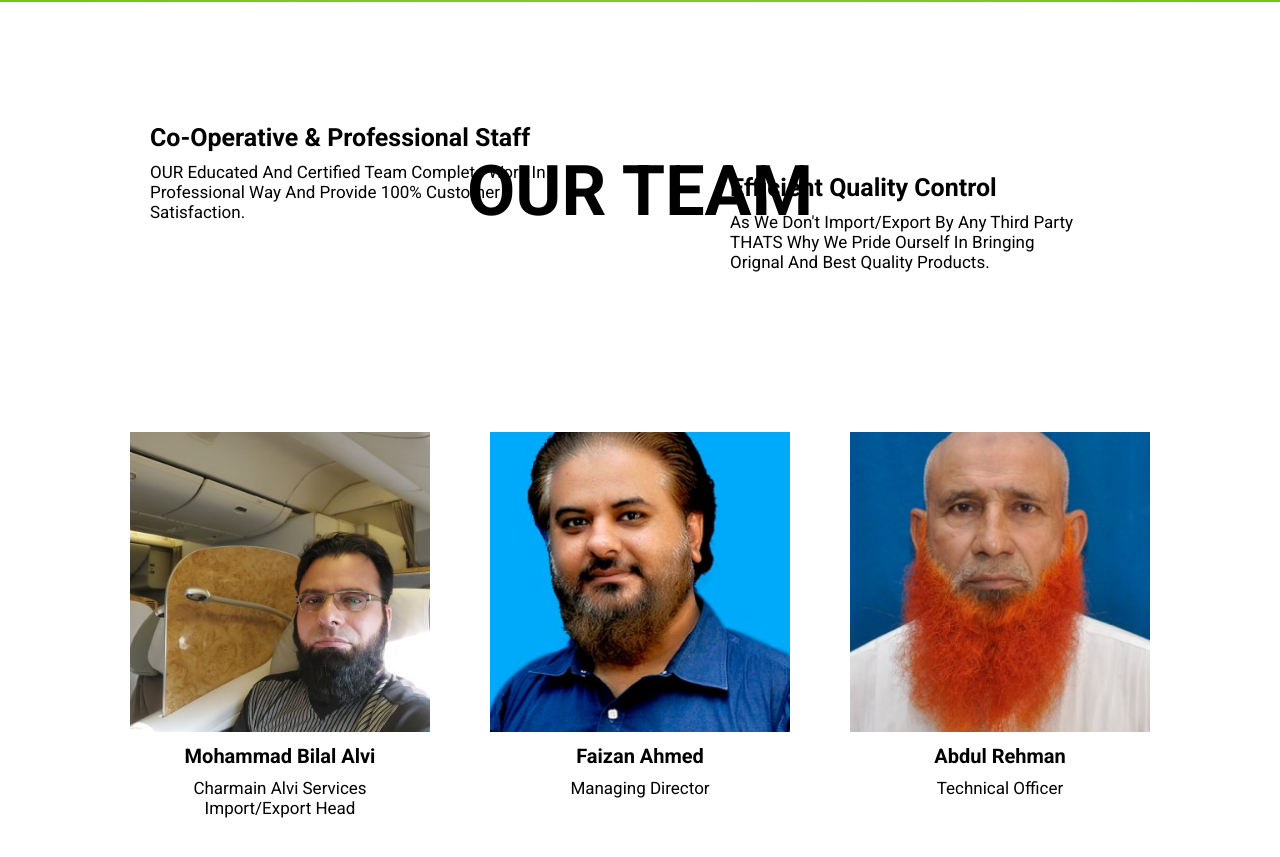
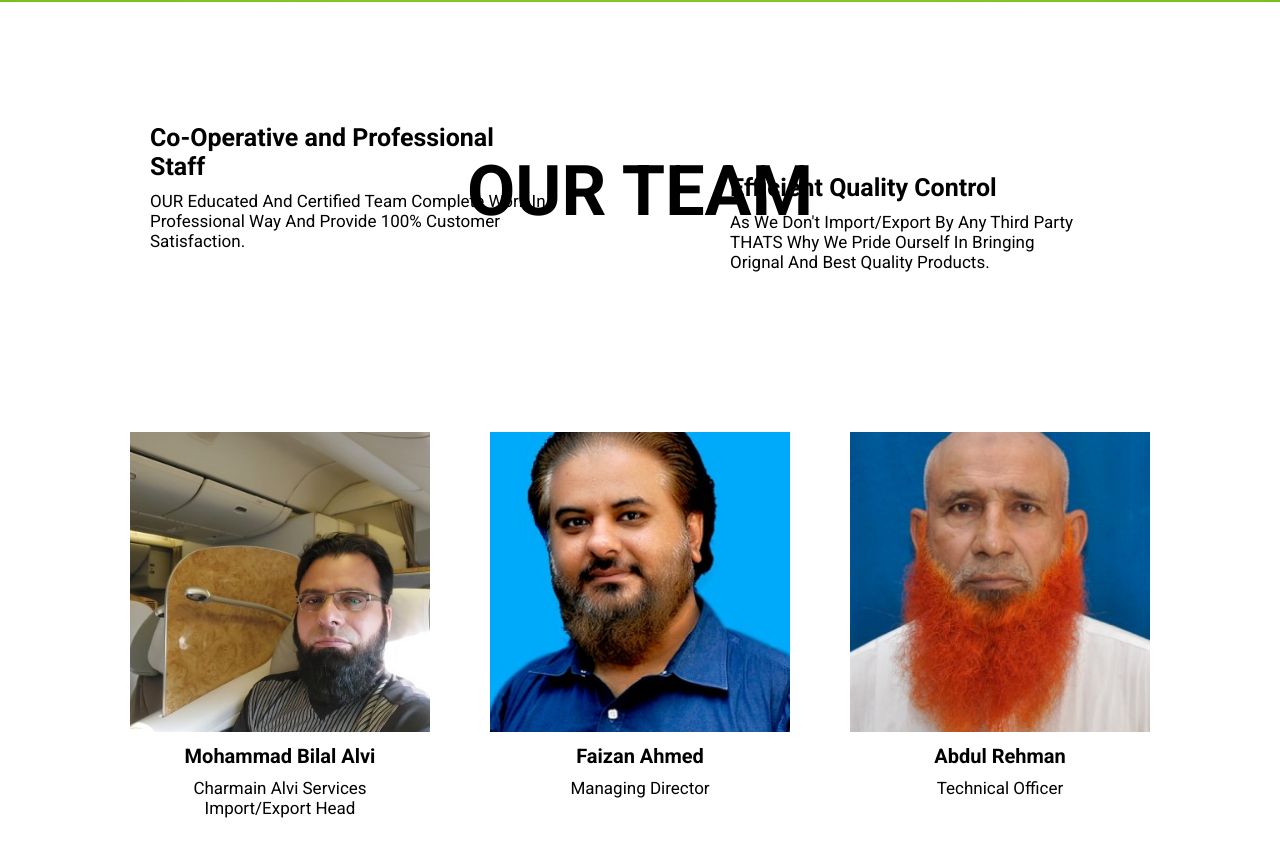
Before and after one commit to ismailinayat/fizz-energies, a Next.js app: page / in a window 1280 px wide. Shown: the part 2920-3777 px from the top of the page. Built offline with nearby package versions, Linux system fonts and the light colour scheme.

Commit message:
fixed errors

```diff
--- a/components/Choose_us.jsx
+++ b/components/Choose_us.jsx
@@ -22,7 +22,7 @@ const Choose_us = () => {
           </p>
         </div>
         <div className="benefit staff">
-          <h2>Co-Operative & Professional Staff</h2>
+          <h2>Co-Operative and Professional Staff</h2>
           <p>
             OUR Educated And Certified Team Complete Work In Professional Way
             And Provide 100% Customer Satisfaction.
```
Also changed, not shown: .eslintrc.json (deleted).
